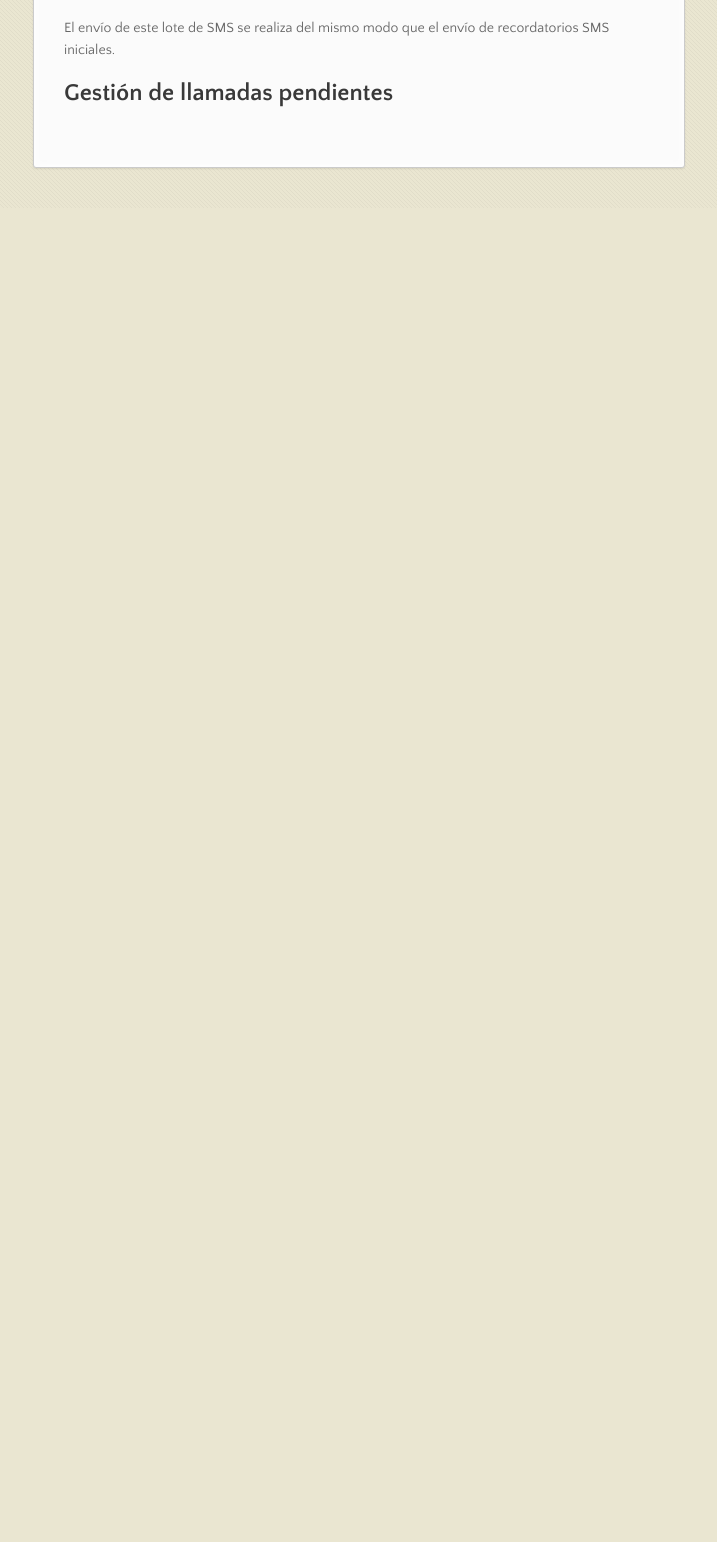
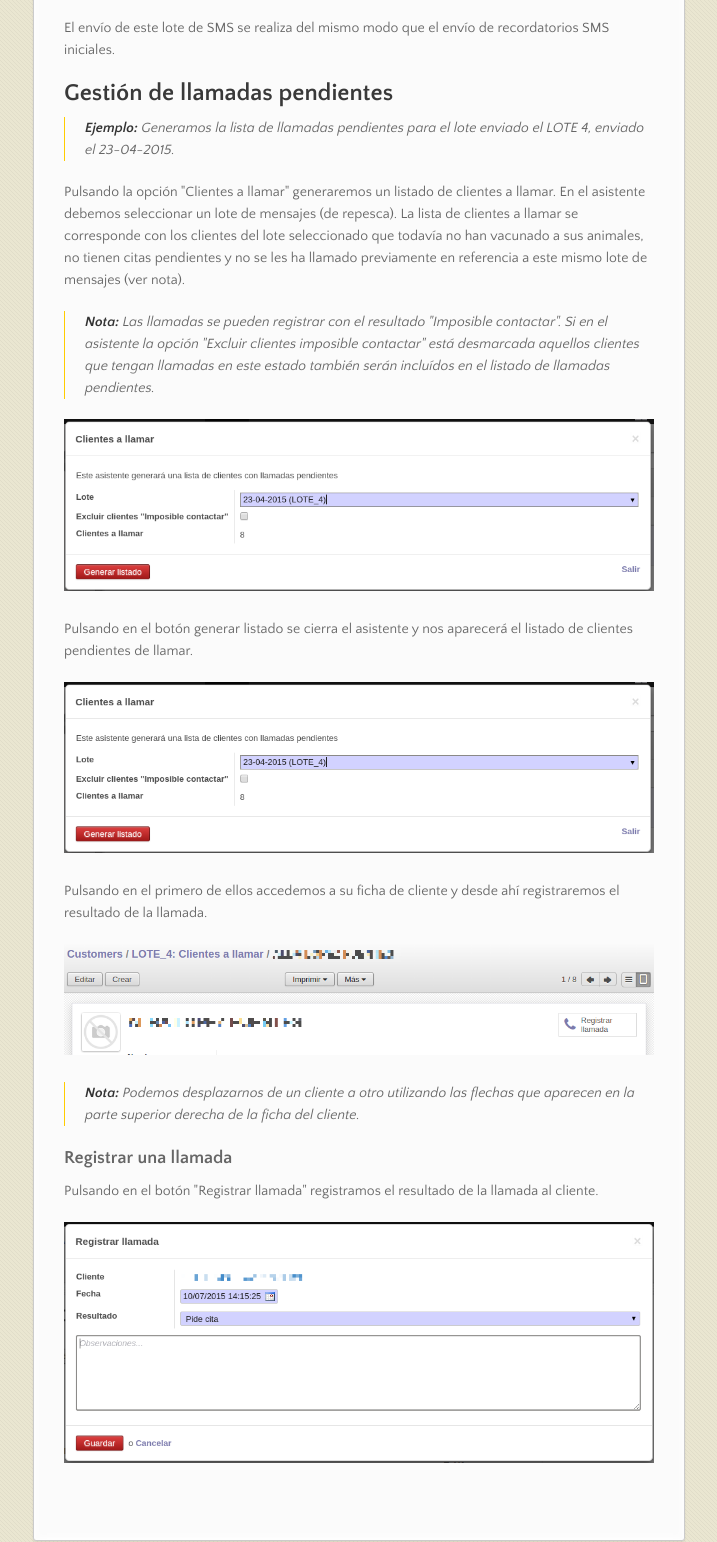
Before and after one commit to sohovet/sohovet, a plain HTML site: page index.html in a window 1280 px wide. Shown: the part 9188-10730 px from the top of the page, without its empty margins (282-999 px from the left). Before the commit the page ends 9396 px from the top, so only its background shows below. Drawn offline with nearby package versions, Linux system fonts and the light colour scheme.

```diff
--- a/index.html
+++ b/index.html
@@ -296,6 +296,39 @@ Si seleccionamos enviar recordatorios SMS entre el 1 de Junio y el 31 de Junio s
 
 <h2>
 <a id="gestión-de-llamadas-pendientes" class="anchor" href="#gesti%C3%B3n-de-llamadas-pendientes" aria-hidden="true"><span class="octicon octicon-link"></span></a>Gestión de llamadas pendientes</h2>
+
+<blockquote>
+<p><strong>Ejemplo:</strong>
+Generamos la lista de llamadas pendientes para el lote enviado el LOTE 4, enviado el 23-04-2015.</p>
+</blockquote>
+
+<p>Pulsando la opción "Clientes a llamar" generaremos un listado de clientes a llamar. En el asistente debemos seleccionar un lote de mensajes (de repesca). La lista de clientes a llamar se corresponde con los clientes del lote seleccionado que todavía no han vacunado a sus animales, no tienen citas pendientes y no se les ha llamado previamente en referencia a este mismo lote de mensajes (ver nota).</p>
+
+<blockquote>
+<p><strong>Nota:</strong> Las llamadas se pueden registrar con el resultado "Imposible contactar". Si en el asistente la opción "Excluir clientes imposible contactar" está desmarcada aquellos clientes que tengan llamadas en este estado también serán incluídos en el listado de llamadas pendientes.</p>
+</blockquote>
+
+<p><img src="images/vaccine_ListaLlamar.png" alt="Asistente para generar lista de llamadas"></p>
+
+<p>Pulsando en el botón generar listado se cierra el asistente y nos aparecerá el listado de clientes pendientes de llamar.</p>
+
+<p><img src="images/vaccine_ListaLlamar.png" alt="Asistente para generar lista de llamadas"></p>
+
+<p>Pulsando en el primero de ellos accedemos a su ficha de cliente y desde ahí registraremos el resultado de la llamada.</p>
+
+<p><img src="images/vaccine_ejemploCliente.png" alt="Asistente para generar lista de llamadas"></p>
+
+<blockquote>
+<p><strong>Nota:</strong>
+Podemos desplazarnos de un cliente a otro utilizando las flechas que aparecen en la parte superior derecha de la ficha del cliente.</p>
+</blockquote>
+
+<h3>
+<a id="registrar-una-llamada" class="anchor" href="#registrar-una-llamada" aria-hidden="true"><span class="octicon octicon-link"></span></a>Registrar una llamada</h3>
+
+<p>Pulsando en el botón "Registrar llamada" registramos el resultado de la llamada al cliente.</p>
+
+<p><img src="images/vaccine_RegistrarLlamada.png" alt="Asistente para registar una llamada"></p>
       </section>
       <footer>
         <p>Project maintained by <a href="https://github.com/sohovet">sohovet</a></p>
```
Also changed, not shown: params.json (+1 -1 lines).
